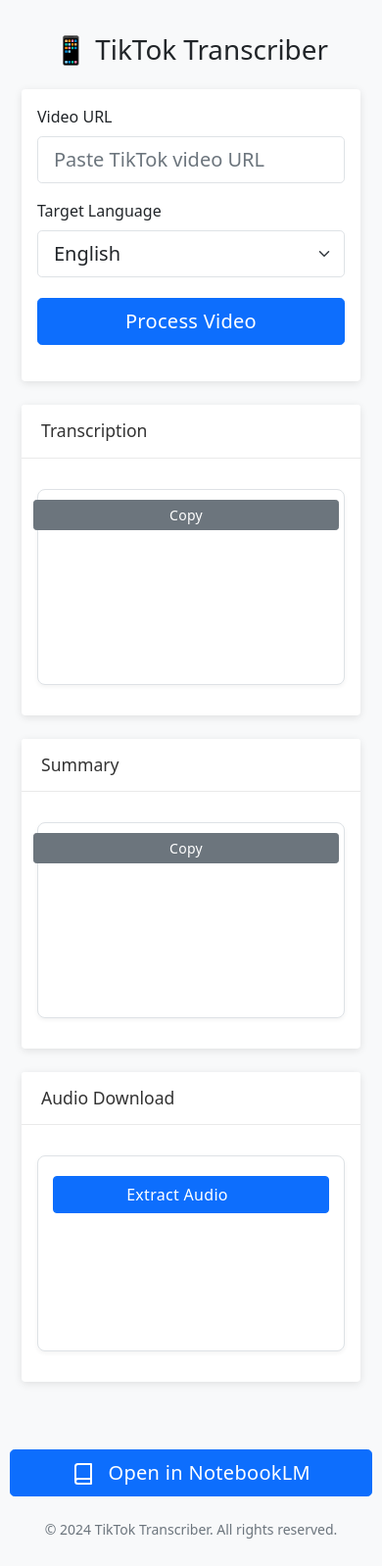
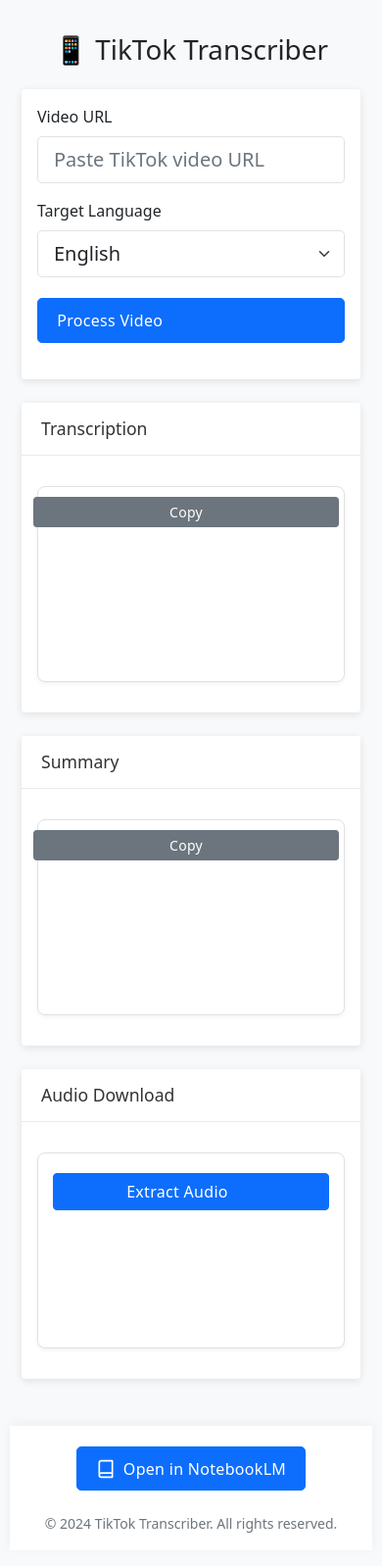
Before and after one commit to tikserziku/TikTok-Transcriber, a FastAPI app: template templates/index.html in a window 390 px wide. Shown: the whole page at 98% size. After the commit the page ends 1564 px from the top, so only its background shows below. Run offline with FastAPI, Linux system fonts and the light colour scheme; the template is opened without the code that fills it, so the values that code supplies are empty; parts of the project's set-up code (start-up, migrations or seed data) failed here and were passed over; some libraries are stand-ins or nearby versions.

Commit message:
Update style.css

```diff
--- a/static/css /style.css
+++ b/static/css /style.css
@@ -193,7 +193,50 @@ body {
     background-color: #5c636a;
     border-color: #565e64;
 }
+/* Добавим стили для кнопки NotebookLM */
+.btn-primary.btn-lg {
+    padding: 0.8rem 1.5rem;
+    font-size: 1.1rem;
+    display: inline-flex;
+    align-items: center;
+    transition: all 0.3s ease;
+}
 
+.btn-primary.btn-lg:hover {
+    transform: translateY(-2px);
+    box-shadow: 0 4px 12px rgba(13, 110, 253, 0.2);
+}
+
+/* Анимация иконки */
+.btn-primary.btn-lg svg {
+    transition: transform 0.3s ease;
+}
+
+.btn-primary.btn-lg:hover svg {
+    transform: rotate(-5deg);
+}
+
+/* Стили для мобильных устройств */
+@media (max-width: 768px) {
+    .btn-primary.btn-lg {
+        width: auto;
+        padding: 0.6rem 1.2rem;
+        font-size: 1rem;
+    }
+
+    .btn-primary.btn-lg svg {
+        width: 20px;
+        height: 20px;
+    }
+}
+
+/* Обеспечиваем, чтобы кнопка всегда была видна */
+footer {
+    position: relative;
+    z-index: 1000;
+    background-color: white;
+    box-shadow: 0 -2px 10px rgba(0,0,0,0.05);
+}
 /* Download link styles */
 .download-link {
     display: inline-block;
```
